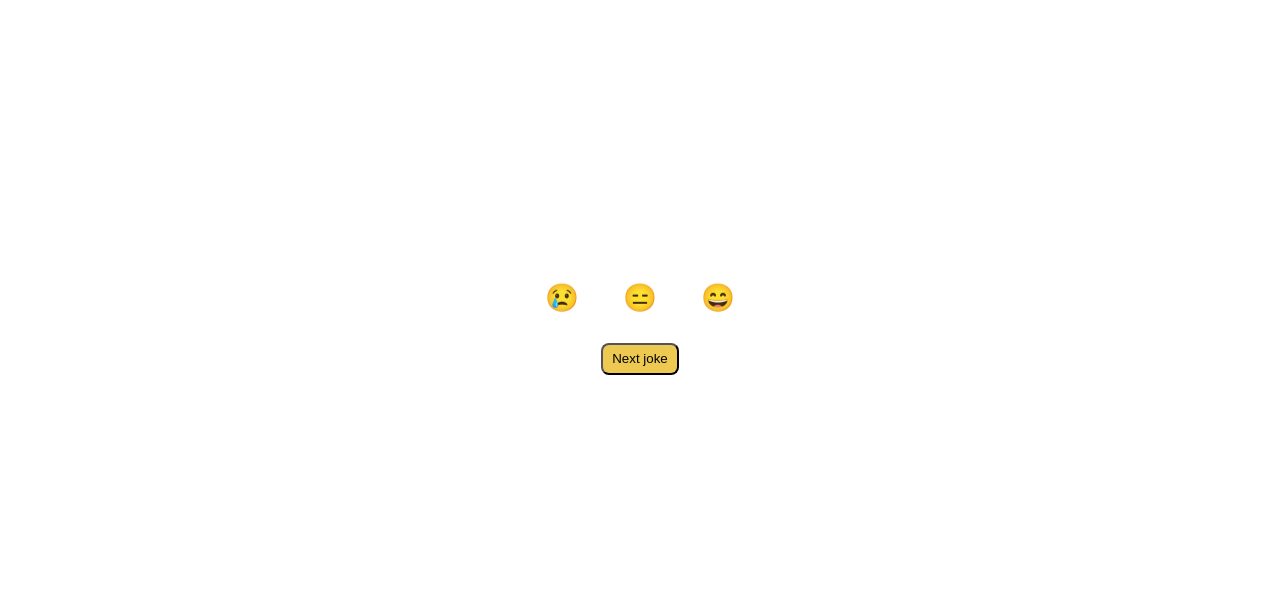
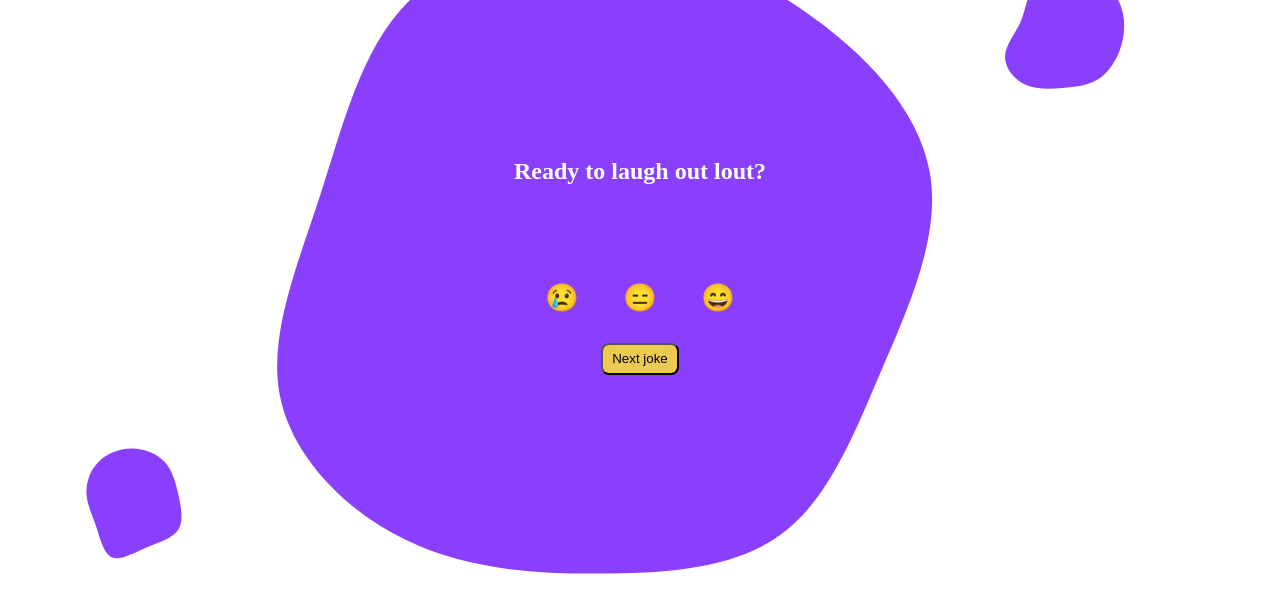
Before and after one commit to Gilsabo/it-academy-bcn-sprint-5, a plain HTML site: page index.html in a window 1280 px wide. Drawn offline with Linux system fonts and the light colour scheme; no server answers.

Commit message:
Change path blobs

```diff
--- a/css/styles.css
+++ b/css/styles.css
@@ -33,7 +33,7 @@ body {
 .big-blob-center {
     position: absolute;
     background-repeat: no-repeat;
-    background-image: url(./images/blob4.svg);
+    background-image: url(../images/blob4.svg);
     z-index: -1;
     top: 60%;
     left: 50%;
@@ -43,7 +43,7 @@ body {
 .small-blob-left {
     position: absolute;
     background-repeat: no-repeat;
-    background-image: url(./images/blob.svg);
+    background-image: url(../images/blob.svg);
     top: 107%;
     left: -39%;
 }
@@ -52,7 +52,7 @@ body {
 .small-blob-right {
     position: absolute;
     background-repeat: no-repeat;
-    background-image: url(./images/blob1.svg);
+    background-image: url(../images/blob1.svg);
     top: -49%;
     left: 103%;
 }
```
